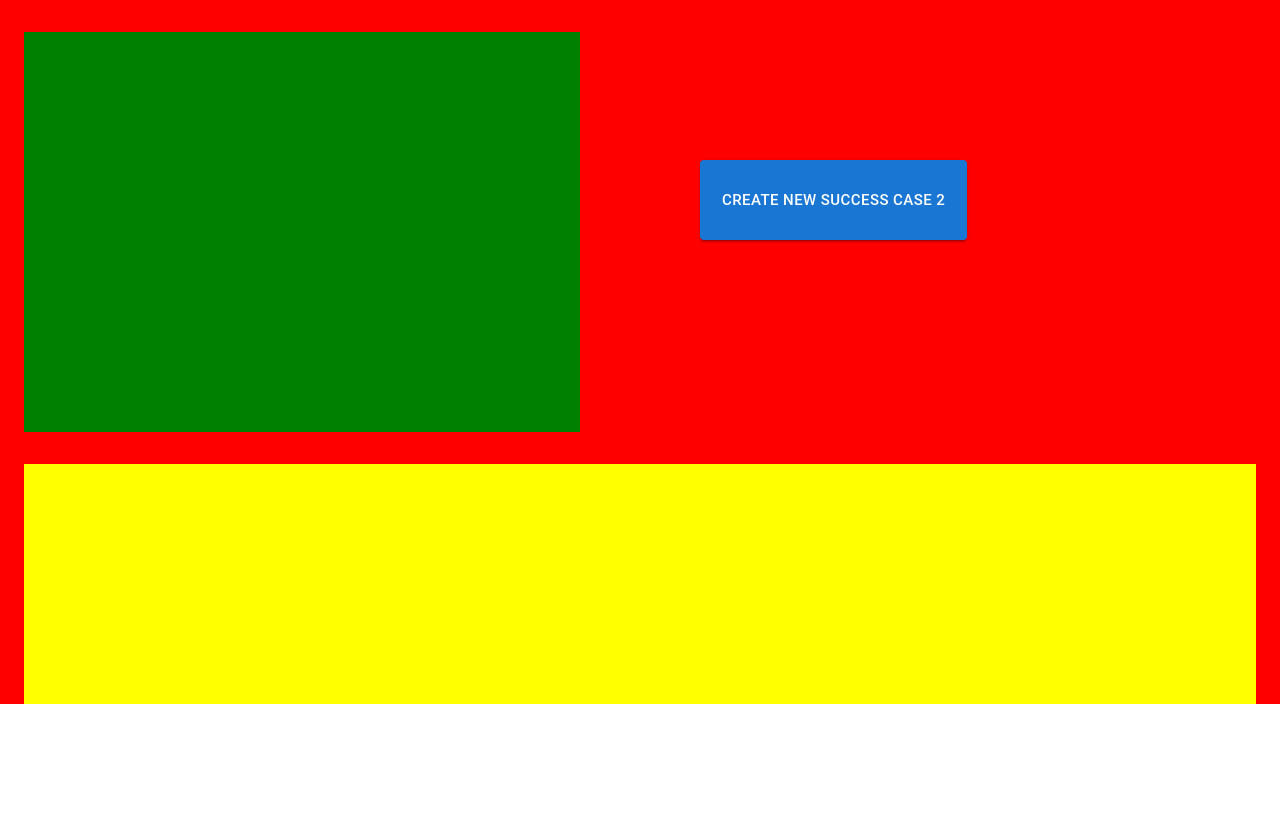
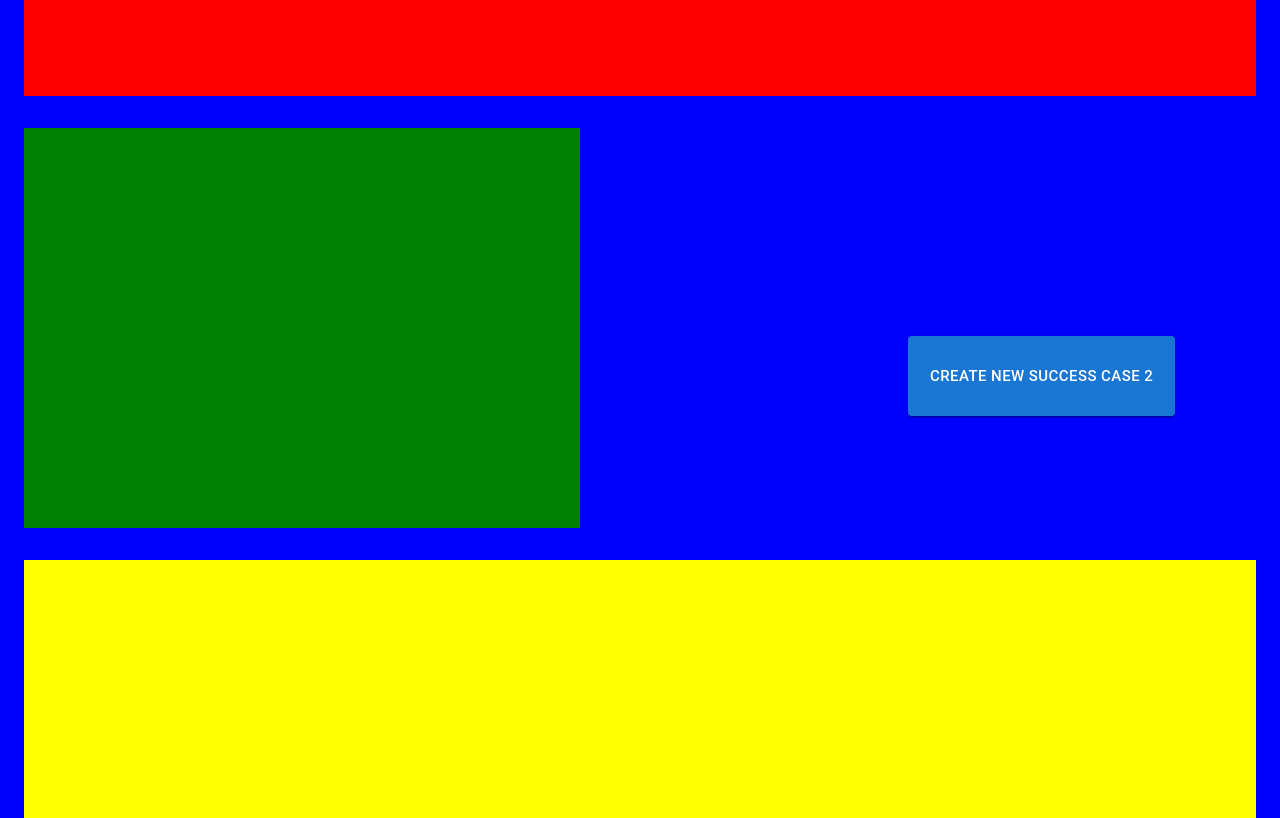
Before and after one commit to gbrizu/success-cases, a React (Create React App) app: page /layout2 in a window 1280 px wide. Built offline with nearby package versions, Linux system fonts and the light colour scheme.

Commit message:
Se modifican estilos css
solo se modifican dimensiones del layout

```diff
--- a/src/App.js
+++ b/src/App.js
@@ -9,6 +9,7 @@ function App() {
       <Routes>
         <Route path="/" element={<MainLayout />} />
         <Route path="layout2" element={<MainLayout2 />} />
+
       </Routes>
     </BrowserRouter>
   );
--- a/src/components/MainLayout.js
+++ b/src/components/MainLayout.js
@@ -3,10 +3,11 @@ import { Link } from "react-router-dom";
 
 function MainLayout() {
   return (
-    <Container maxWidth='xl' sx={{ bgcolor: '#cfe8fc' }}>
+    <Container maxWidth='l' sx={{ bgcolor: '#cfe8fc' }}>
 
       <div id="TITLE">
-        <Box sx={{ bgcolor: 'red', height: '10vh' }} />
+        <Box  sx={{ bgcolor: 'red', height: '12vh' }} />
+
       </div>
 
       <div id="SEARCH BODY">
@@ -40,7 +41,9 @@ function MainLayout() {
               <Button variant="contained" size="large" sx={
                 {
                   height: '5rem',
-                  marginTop: '10rem'
+                  marginTop: '15rem',
+                  marginLeft:'13rem',
+
                 }
               }>Create new Success Case</Button></Link>
 
@@ -48,7 +51,7 @@ function MainLayout() {
         </Grid>
 
         <div id="TABLE">
-          <Box sx={{ bgcolor: 'yellow', height: '30vh', marginTop: '2rem' }} />
+          <Box sx={{ bgcolor: 'yellow', height: '32.3vh', marginTop: '2rem' }} />
         </div>
       </div>
     </Container>
--- a/src/components/MainLayout2.js
+++ b/src/components/MainLayout2.js
@@ -1,14 +1,19 @@
 import { Box, Button, Container, Grid } from "@mui/material";
 import { Link } from "react-router-dom";
-
+//Este layout es para probar el routing!!!!
 function MainLayout2() {
   return (
-    <Container maxWidth='xl' sx={{ bgcolor: 'red' }}>
+    <Container maxWidth='l'  sx={{ bgcolor: 'blue' }}>
 
+      <div id="TITLE">
+        <Box  sx={{ bgcolor: 'red', height: '12vh' }} />
+
+      </div>
       <div id="SEARCH BODY">
         <Grid container justifyContent="center" spacing={15} sx={{
           justifyContent: "flex-start"
         }}>
+
           <Grid key={1} item sx={
             {
               width: '50%'
@@ -32,19 +37,19 @@ function MainLayout2() {
               }
             }>
 
-            <Link to="/about">
+            <Link to="/">
               <Button variant="contained" size="large" sx={
                 {
                   height: '5rem',
-                  marginTop: '10rem'
+                  marginTop: '15rem',
+                  marginLeft:'13rem',
                 }
               }>Create new Success Case 2</Button></Link>
-
           </Grid>
         </Grid>
 
         <div id="TABLE">
-          <Box sx={{ bgcolor: 'yellow', height: '30vh', marginTop: '2rem' }} />
+          <Box sx={{ bgcolor: 'yellow', height: '32.3vh', marginTop: '2rem' }} />
         </div>
       </div>
     </Container>
```
